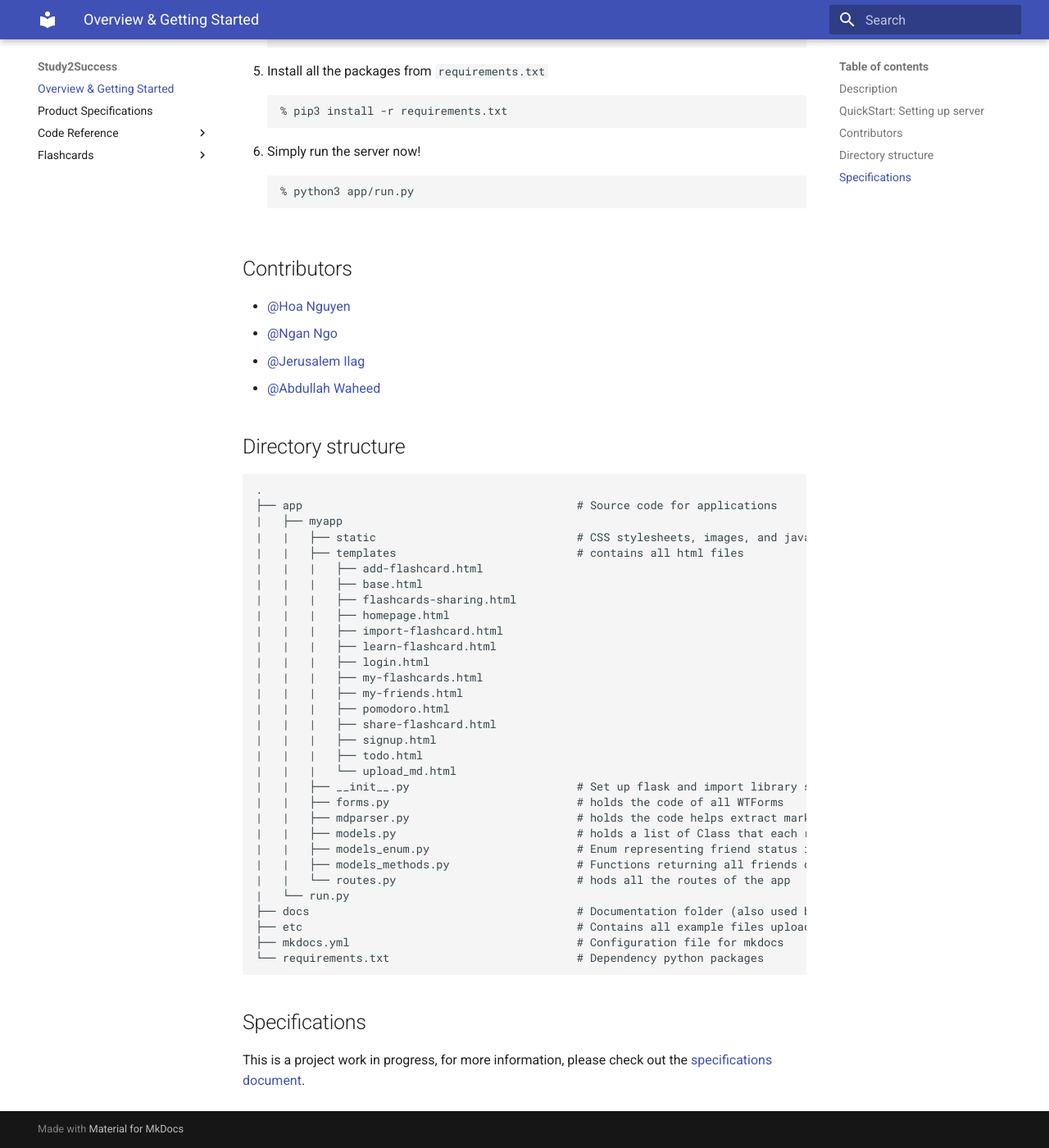
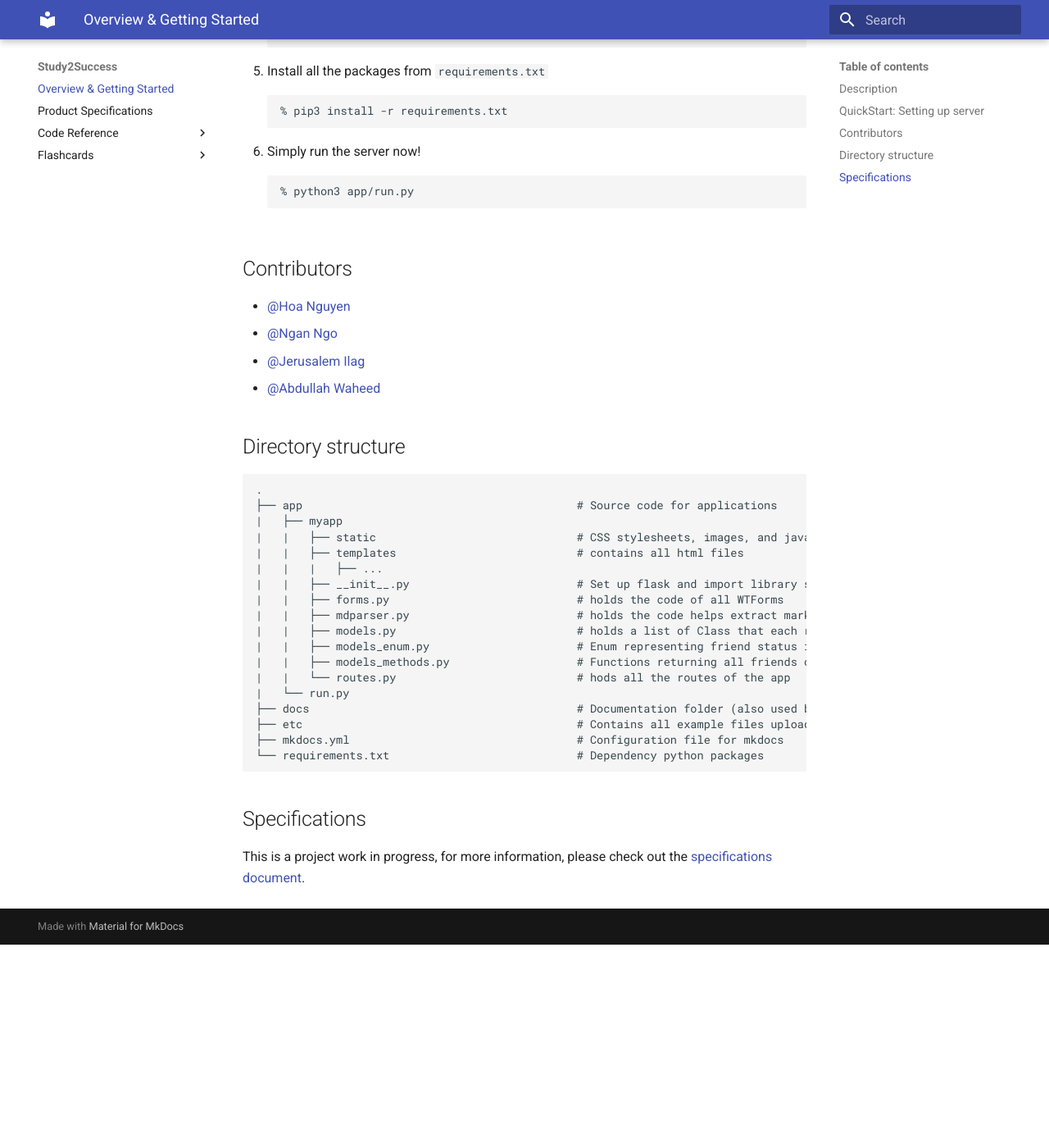
Before and after one commit to abdullahw1/Study2Success, an MkDocs documentation site: the page built from docs/index.md, in a window 1280 px wide and 1400 px high, scrolled down 815 px. Shown: the whole window at 82% size. Built offline with MkDocs 1.6.1 and Material for MkDocs 9.7.7, drawn with Linux system fonts in a browser that asks for light colours; after the commit the page ends 1967 px from its top, so only the background shows below that.

Commit message:
Update index.md

```diff
--- a/docs/index.md
+++ b/docs/index.md
@@ -50,20 +50,7 @@ when using the created account. To set up a server, please follow the instructio
 |   ├── myapp
 |   |   ├── static                              # CSS stylesheets, images, and javascript files needed for the app
 |   |   ├── templates                           # contains all html files
-|   |   |   ├── add-flashcard.html
-|   |   |   ├── base.html
-|   |   |   ├── flashcards-sharing.html
-|   |   |   ├── homepage.html
-|   |   |   ├── import-flashcard.html
-|   |   |   ├── learn-flashcard.html
-|   |   |   ├── login.html
-|   |   |   ├── my-flashcards.html
-|   |   |   ├── my-friends.html
-|   |   |   ├── pomodoro.html
-|   |   |   ├── share-flashcard.html
-|   |   |   ├── signup.html
-|   |   |   ├── todo.html
-|   |   |   └── upload_md.html
+|   |   |   ├── ...
 |   |   ├── __init__.py                         # Set up flask and import library server
 |   |   ├── forms.py                            # holds the code of all WTForms
 |   |   ├── mdparser.py                         # holds the code helps extract markdown content into a list of Flashcards
```
